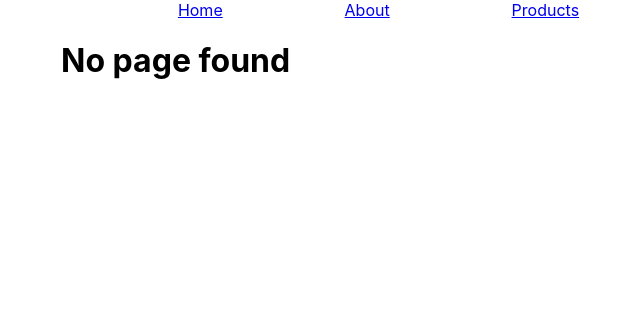
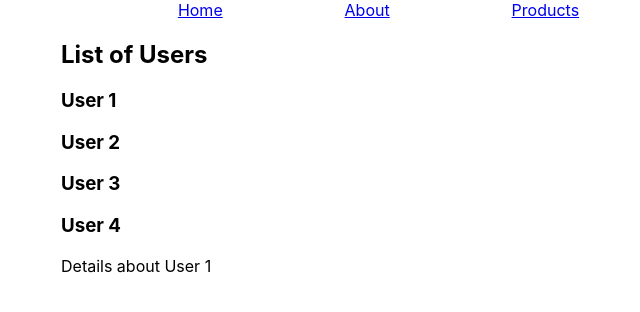
Before and after one commit to AqibNaeem19/react-router-v6-project, a React (Create React App) app: page /users/1 in a window 1280 px wide. Shown: the top 312 px of the page, without its empty margins (259-899 px from the left). Built offline with nearby package versions, Linux system fonts and the light colour scheme.

Commit message:
Dynamic Routing with URL Params
You can use "useParams" hook to extract different parts of the url and response accordingly

```diff
--- a/src/App.js
+++ b/src/App.js
@@ -1,9 +1,12 @@
 import React from "react";
 import { BrowserRouter, Routes, Route, Link, NavLink } from "react-router-dom";
 import Home from "./Pages/Home";
+import Users from "./Pages/Users";
+import Admin from "./Pages/Admin";
 import About from "./Pages/About";
 import Profile from "./Pages/Profile";
 import Products from "./Pages/Products";
+import UserDetails from "./Pages/UserDetails";
 import NewProducts from "./Pages/NewProducts";
 import OrderSummary from "./Pages/OrderSummary";
 import FeaturedProducts from "./Pages/FeaturedProducts";
@@ -30,6 +33,10 @@
           <Route path="new" element={<NewProducts />} />
         </Route>
         <Route path="/order-summary" element={<OrderSummary />} />
+        <Route path="/users" element={<Users />}>
+          <Route path=":userId" element={<UserDetails />} />
+          <Route path="admin" element={<Admin />} />
+        </Route>
         <Route path="*" element={<ErrorPage />} />
       </Routes>
     </BrowserRouter>
--- /dev/null
+++ b/src/Pages/Admin.js
@@ -0,0 +1,9 @@
+import React from 'react'
+
+const Admin = () => {
+  return (
+    <div>Admin User is here</div>
+  )
+}
+
+export default Admin
--- /dev/null
+++ b/src/Pages/UserDetails.js
@@ -0,0 +1,15 @@
+import React from 'react'
+import { useParams } from 'react-router-dom'
+
+const UserDetails = () => {
+  const params = useParams();
+  const userId = params.userId;
+
+  return (
+    <div>
+      <p>Details about User {userId}</p>
+    </div>
+  )
+}
+
+export default UserDetails
--- /dev/null
+++ b/src/Pages/Users.js
@@ -0,0 +1,17 @@
+import React from 'react'
+import { Outlet } from 'react-router-dom'
+
+const Users = () => {
+  return (
+    <div>
+      <h2>List of Users</h2>
+        <h3>User 1</h3>
+        <h3>User 2</h3>
+        <h3>User 3</h3>
+        <h3>User 4</h3>
+        <Outlet />
+    </div>
+  )
+}
+
+export default Users
```
